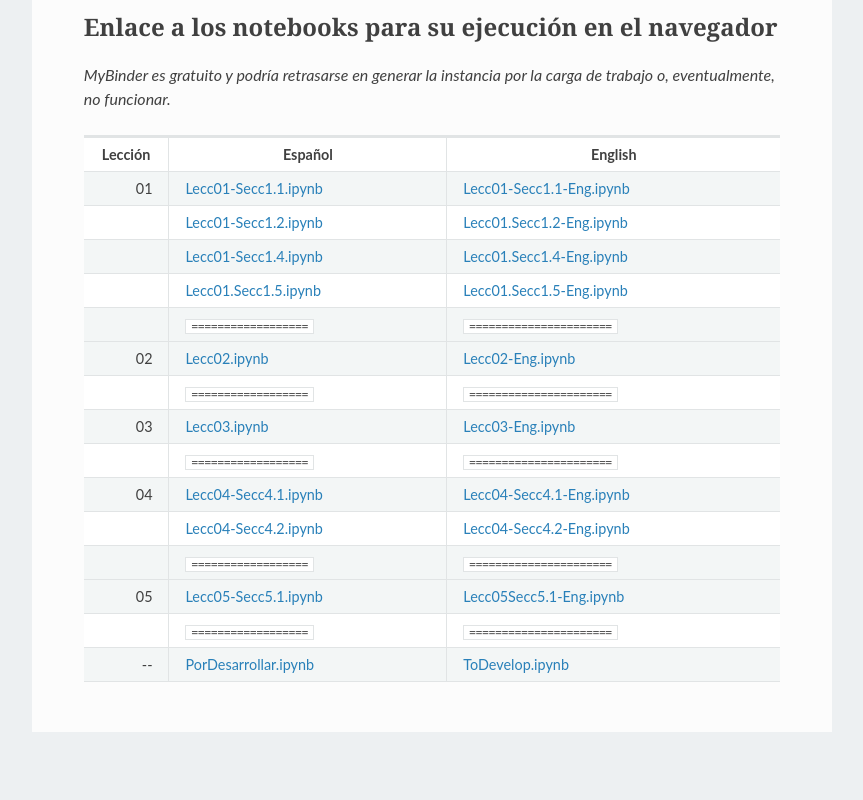
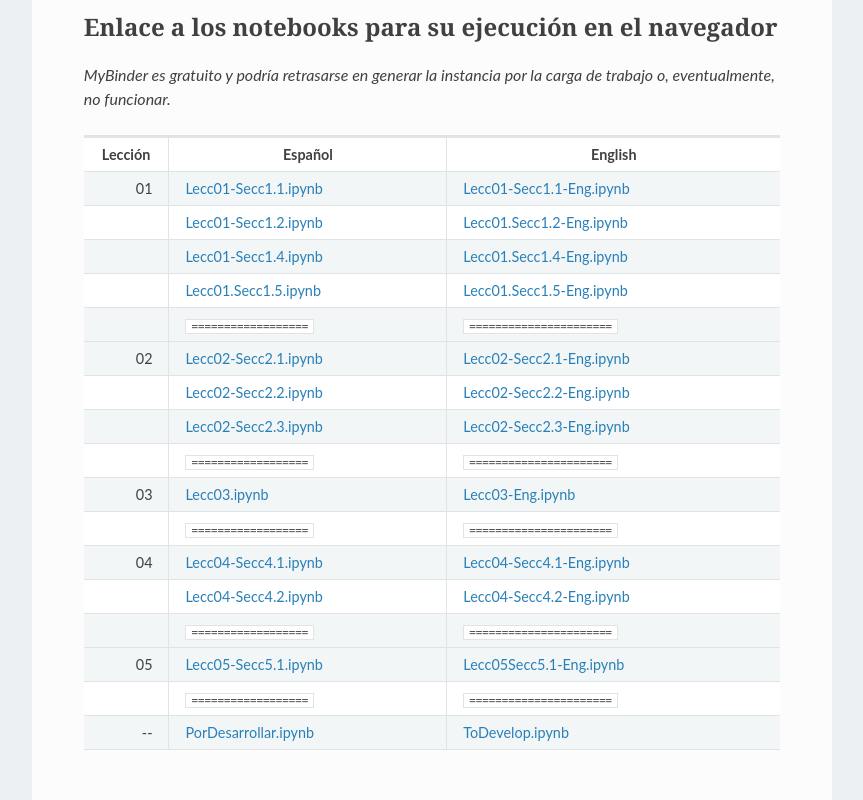
Before and after one commit to mbujosab/nacal-Jupyter-Notebooks, a plain HTML site: page index.html in a window 1280 px wide. Shown: the part 1195-1995 px from the top of the page, without its empty margins (268-1131 px from the left). Before the commit the page ends 1927 px from the top, so only its background shows below. Drawn offline with Linux system fonts and the light colour scheme.

Commit message:
Lección 2 en tres Notebooks, uno por sección; V12 enlazado en el 1.4 (español e inglés)
Se borran Esp/Lecc02.ipynb y Eng/Lecc02-Eng.ipynb. La fila 02 de la
página enlaza los tres Notebooks nuevos. DibujarVectores con seis
colores y comprobación del argumento.

Co-Authored-By: Claude Fable 5.2 <noreply@anthropic.com>

```diff
--- a/index.html
+++ b/index.html
@@ -374,8 +374,20 @@ Esto abrirá una ventana en el navegador donde podrá manipular los cuadernos.
 <tbody>
 <tr>
 <td class="org-right">02</td>
-<td class="org-left"><a href="https://mybinder.org/v2/gh/mbujosab/nacal-jupyter-notebooks/master?urlpath=lab/tree/Esp/Lecc02.ipynb">Lecc02.ipynb</a></td>
-<td class="org-left"><a href="https://mybinder.org/v2/gh/mbujosab/nacal-jupyter-notebooks/master?urlpath=lab/tree/Eng/Lecc02-Eng.ipynb">Lecc02-Eng.ipynb</a></td>
+<td class="org-left"><a href="https://mybinder.org/v2/gh/mbujosab/nacal-jupyter-notebooks/master?urlpath=lab/tree/Esp/Lecc02-Secc2.1.ipynb">Lecc02-Secc2.1.ipynb</a></td>
+<td class="org-left"><a href="https://mybinder.org/v2/gh/mbujosab/nacal-jupyter-notebooks/master?urlpath=lab/tree/Eng/Lecc02-Secc2.1-Eng.ipynb">Lecc02-Secc2.1-Eng.ipynb</a></td>
+</tr>
+
+<tr>
+<td class="org-right">&#xa0;</td>
+<td class="org-left"><a href="https://mybinder.org/v2/gh/mbujosab/nacal-jupyter-notebooks/master?urlpath=lab/tree/Esp/Lecc02-Secc2.2.ipynb">Lecc02-Secc2.2.ipynb</a></td>
+<td class="org-left"><a href="https://mybinder.org/v2/gh/mbujosab/nacal-jupyter-notebooks/master?urlpath=lab/tree/Eng/Lecc02-Secc2.2-Eng.ipynb">Lecc02-Secc2.2-Eng.ipynb</a></td>
+</tr>
+
+<tr>
+<td class="org-right">&#xa0;</td>
+<td class="org-left"><a href="https://mybinder.org/v2/gh/mbujosab/nacal-jupyter-notebooks/master?urlpath=lab/tree/Esp/Lecc02-Secc2.3.ipynb">Lecc02-Secc2.3.ipynb</a></td>
+<td class="org-left"><a href="https://mybinder.org/v2/gh/mbujosab/nacal-jupyter-notebooks/master?urlpath=lab/tree/Eng/Lecc02-Secc2.3-Eng.ipynb">Lecc02-Secc2.3-Eng.ipynb</a></td>
 </tr>
 
 <tr>
```
Also changed, not shown: 15 other files.
